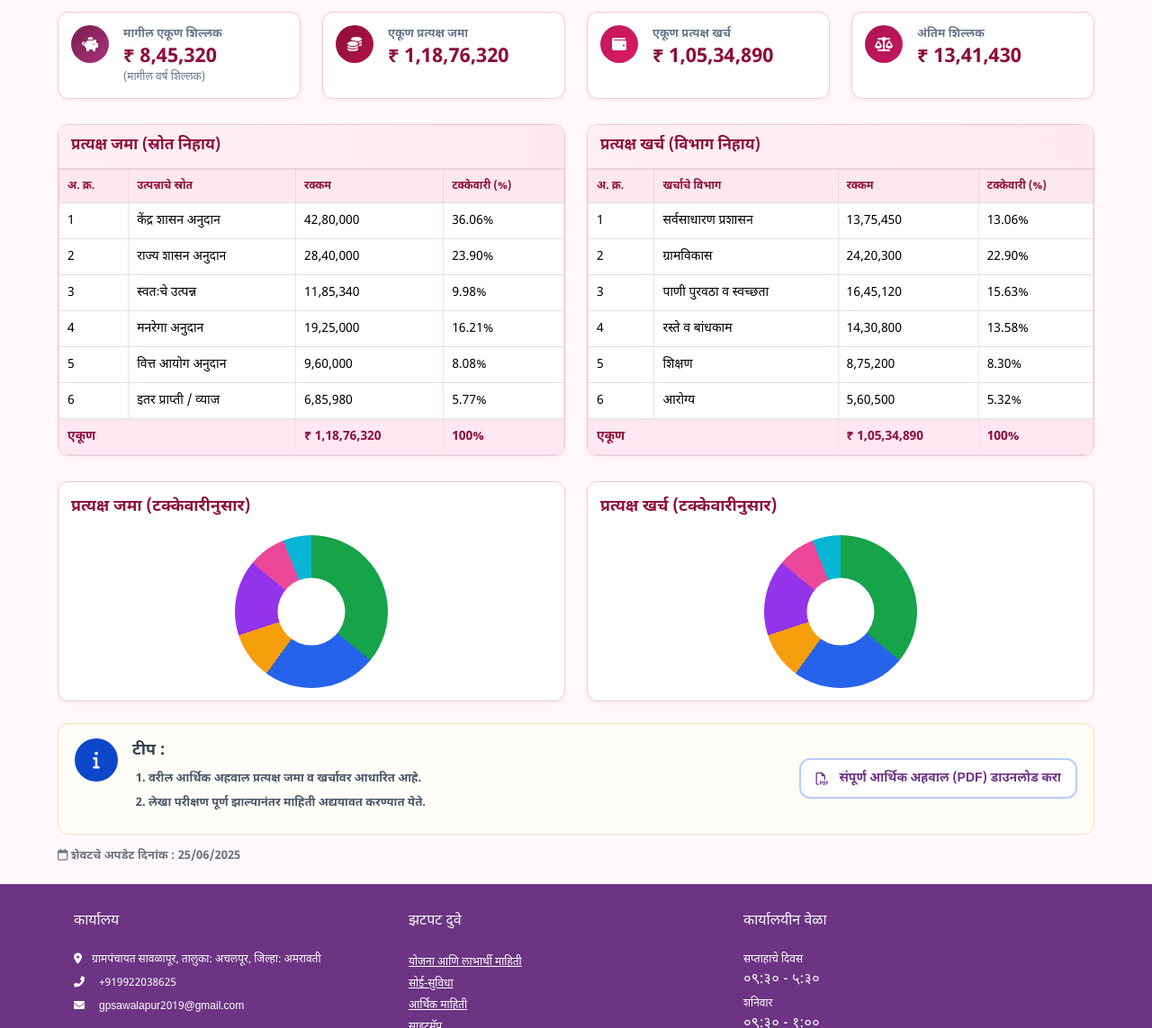
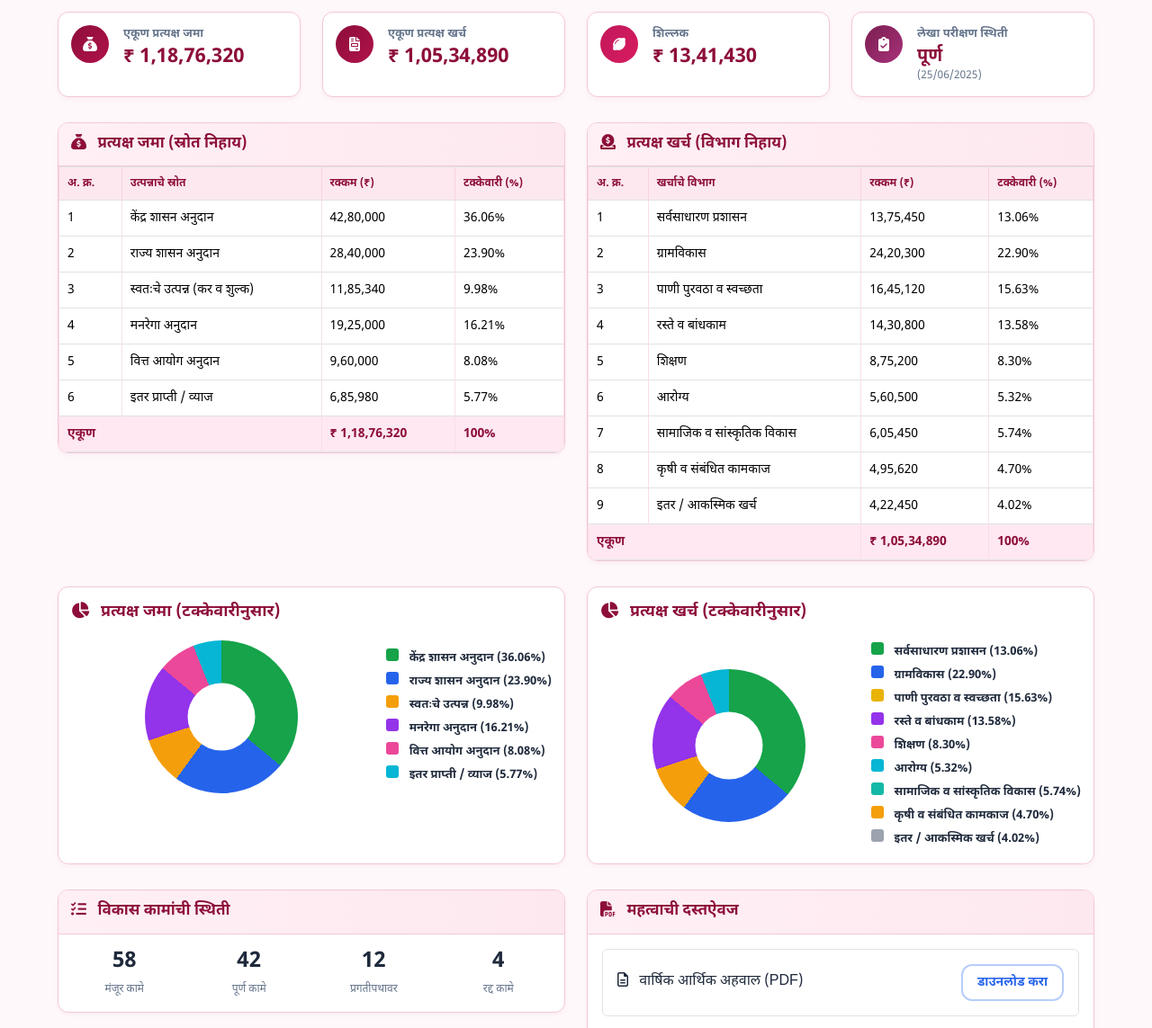
Before and after one commit to bankarnikita46-sketch/Varshik-Ahaval, a plain HTML site: page index.html in a window 1280 px wide. Shown: the part 257-1400 px from the top of the page at 90% size. Drawn offline with nearby package versions, Linux system fonts and the light colour scheme.

Commit message:
Update index.html

```diff
--- a/index.html
+++ b/index.html
@@ -281,6 +281,83 @@ body{
     font-weight:800;
 }
 
+/* ================= COLORFUL PIE CHART CHARTS ================= */
+
+.income-chart{
+background:
+conic-gradient(
+#16a34a 0% 36.06%,
+#2563eb 36.06% 59.96%,
+#f59e0b 59.96% 69.94%,
+#9333ea 69.94% 86.15%,
+#ec4899 86.15% 94.23%,
+#06b6d4 94.23% 100%
+);
+}
+
+.expense-chart{
+background:
+conic-gradient(
+#16a34a 0% 13.06%,
+#2563eb 13.06% 35.96%,
+#f59e0b 35.96% 51.59%,
+#9333ea 51.59% 65.17%,
+#ec4899 65.17% 73.47%,
+#06b6d4 73.47% 78.79%,
+#14b8a6 78.79% 84.53%,
+#fb923c 84.53% 89.23%,
+#9ca3af 89.23% 100%
+);
+}
+
+.chart-legend{
+font-size:13px;
+font-weight:600;
+line-height:2;
+}
+
+.legend{
+display:inline-block;
+width:14px;
+height:14px;
+border-radius:3px;
+margin-right:8px;
+}
+
+.green-l{background:#16a34a;}
+.blue-l{background:#2563eb;}
+.orange-l{background:#f59e0b;}
+.purple-l{background:#9333ea;}
+.pink-l{background:#ec4899;}
+.cyan-l{background:#06b6d4;}
+.yellow-l{background:#eab308;}
+.teal-l{background:#14b8a6;}
+.gray-l{background:#9ca3af;}
+
+.chart-box{
+min-height:100%;
+}
+
+.fake-chart{
+width:220px;
+height:220px;
+border-radius:50%;
+position:relative;
+flex-shrink:0;
+}
+
+.fake-chart::after{
+content:'';
+position:absolute;
+width:90px;
+height:90px;
+background:#fff;
+border-radius:50%;
+top:50%;
+left:50%;
+transform:translate(-50%,-50%);
+}
+
 /* ================= COLORFUL PIE CHART ================= */
 
 .chart-box{
@@ -331,6 +408,7 @@ body{
     justify-content:space-between;
     align-items:center;
     gap:20px;
+    margin-bottom: 10px;
 }
 
 .note-area{
@@ -444,9 +522,18 @@ body{
     justify-content:center;
 }
 
-.fake-chart{
+/* .fake-chart{
     width:200px;
     height:200px;
+} */
+ .fake-chart{
+width:180px;
+height:180px;
+margin:auto;
+}
+
+.chart-legend{
+width:100%;
 }
 
 }
@@ -496,33 +583,9 @@ PDF डाउनलोड करा
 
 </div>
 
-<!-- INFO CARDS -->
+<!-- ================= INFO CARDS ================= -->
 
 <div class="row g-4">
-
-<!-- PREVIOUS BALANCE -->
-
-<div class="col-lg-3 col-md-6">
-
-<div class="info-card">
-
-<div class="d-flex gap-3 align-items-start">
-
-<div class="info-icon purple">
-<i class="fa-solid fa-piggy-bank"></i>
-</div>
-
-<div>
-<div class="info-title">मागील एकूण शिल्लक</div>
-<div class="info-value value-purple">₹ 8,45,320</div>
-<div class="small-text">(मागील वर्ष शिल्लक)</div>
-</div>
-
-</div>
-
-</div>
-
-</div>
 
 <!-- TOTAL RECEIVED -->
 
@@ -533,7 +596,7 @@ PDF डाउनलोड करा
 <div class="d-flex gap-3 align-items-start">
 
 <div class="info-icon green">
-<i class="fa-solid fa-coins"></i>
+<i class="fa-solid fa-sack-dollar"></i>
 </div>
 
 <div>
@@ -555,13 +618,13 @@ PDF डाउनलोड करा
 
 <div class="d-flex gap-3 align-items-start">
 
-<div class="info-icon orange">
-<i class="fa-solid fa-wallet"></i>
+<div class="info-icon green">
+<i class="fa-solid fa-file-invoice"></i>
 </div>
 
 <div>
 <div class="info-title">एकूण प्रत्यक्ष खर्च</div>
-<div class="info-value value-orange">₹ 1,05,34,890</div>
+<div class="info-value value-green">₹ 1,05,34,890</div>
 </div>
 
 </div>
@@ -570,7 +633,7 @@ PDF डाउनलोड करा
 
 </div>
 
-<!-- FINAL BALANCE -->
+<!-- BALANCE -->
 
 <div class="col-lg-3 col-md-6">
 
@@ -578,13 +641,41 @@ PDF डाउनलोड करा
 
 <div class="d-flex gap-3 align-items-start">
 
-<div class="info-icon blue">
-<i class="fa-solid fa-scale-balanced"></i>
+<div class="info-icon orange">
+<i class="fa-solid fa-lemon"></i>
 </div>
 
 <div>
-<div class="info-title">अंतिम शिल्लक</div>
-<div class="info-value value-blue">₹ 13,41,430</div>
+<div class="info-title">शिल्लक</div>
+<div class="info-value value-orange">₹ 13,41,430</div>
+</div>
+
+</div>
+
+</div>
+
+</div>
+
+<!-- AUDIT STATUS -->
+
+<div class="col-lg-3 col-md-6">
+
+<div class="info-card">
+
+<div class="d-flex gap-3 align-items-start">
+
+<div class="info-icon purple">
+<i class="fa-solid fa-clipboard-check"></i>
+</div>
+
+<div>
+<div class="info-title">लेखा परीक्षण स्थिती</div>
+<div class="info-value value-purple" style="font-size:20px;">
+पूर्ण
+</div>
+
+<div class="small-text">(25/06/2025)</div>
+
 </div>
 
 </div>
@@ -595,27 +686,34 @@ PDF डाउनलोड करा
 
 </div>
 
-<!-- TABLES -->
+
+
+<!-- ================= TABLE SECTION ================= -->
 
 <div class="row g-4 mt-1">
+
+<!-- INCOME TABLE -->
 
 <div class="col-lg-6">
 
 <div class="section-box">
 
 <div class="section-head">
+<i class="fa-solid fa-sack-dollar me-2"></i>
 प्रत्यक्ष जमा (स्रोत निहाय)
 </div>
 
 <table class="table custom-table table-bordered">
 
 <thead>
+
 <tr>
 <th>अ. क्र.</th>
 <th>उत्पन्नाचे स्रोत</th>
-<th>रक्कम</th>
+<th>रक्कम (₹)</th>
 <th>टक्केवारी (%)</th>
 </tr>
+
 </thead>
 
 <tbody>
@@ -636,7 +734,7 @@ PDF डाउनलोड करा
 
 <tr>
 <td>3</td>
-<td>स्वतःचे उत्पन्न</td>
+<td>स्वतःचे उत्पन्न (कर व शुल्क)</td>
 <td>11,85,340</td>
 <td>9.98%</td>
 </tr>
@@ -676,23 +774,30 @@ PDF डाउनलोड करा
 
 </div>
 
+
+
+<!-- EXPENSE TABLE -->
+
 <div class="col-lg-6">
 
 <div class="section-box">
 
 <div class="section-head">
+<i class="fa-solid fa-circle-dollar-to-slot me-2"></i>
 प्रत्यक्ष खर्च (विभाग निहाय)
 </div>
 
 <table class="table custom-table table-bordered">
 
 <thead>
+
 <tr>
 <th>अ. क्र.</th>
 <th>खर्चाचे विभाग</th>
-<th>रक्कम</th>
+<th>रक्कम (₹)</th>
 <th>टक्केवारी (%)</th>
 </tr>
+
 </thead>
 
 <tbody>
@@ -739,6 +844,27 @@ PDF डाउनलोड करा
 <td>5.32%</td>
 </tr>
 
+<tr>
+<td>7</td>
+<td>सामाजिक व सांस्कृतिक विकास</td>
+<td>6,05,450</td>
+<td>5.74%</td>
+</tr>
+
+<tr>
+<td>8</td>
+<td>कृषी व संबंधित कामकाज</td>
+<td>4,95,620</td>
+<td>4.70%</td>
+</tr>
+
+<tr>
+<td>9</td>
+<td>इतर / आकस्मिक खर्च</td>
+<td>4,22,450</td>
+<td>4.02%</td>
+</tr>
+
 <tr class="fw-bold">
 <td colspan="2">एकूण</td>
 <td>₹ 1,05,34,890</td>
@@ -755,33 +881,40 @@ PDF डाउनलोड करा
 
 </div>
 
-<!-- CHARTS -->
+
+
+<!-- ================= CHART SECTION ================= -->
 
 <div class="row g-4 mt-1">
+
+<!-- INCOME CHART -->
 
 <div class="col-lg-6">
 
 <div class="chart-box">
 
 <div class="chart-title">
+<i class="fa-solid fa-chart-pie me-2"></i>
 प्रत्यक्ष जमा (टक्केवारीनुसार)
 </div>
 
-<div class="fake-chart"></div>
+<div class="d-flex flex-wrap align-items-center justify-content-between gap-3">
 
-</div>
+<div class="fake-chart income-chart"></div>
 
-</div>
+<div class="chart-legend">
 
-<div class="col-lg-6">
+<div><span class="legend green-l"></span> केंद्र शासन अनुदान (36.06%)</div>
 
-<div class="chart-box">
+<div><span class="legend blue-l"></span> राज्य शासन अनुदान (23.90%)</div>
 
-<div class="chart-title">
-प्रत्यक्ष खर्च (टक्केवारीनुसार)
-</div>
+<div><span class="legend orange-l"></span> स्वतःचे उत्पन्न (9.98%)</div>
 
-<div class="fake-chart"></div>
+<div><span class="legend purple-l"></span> मनरेगा अनुदान (16.21%)</div>
+
+<div><span class="legend pink-l"></span> वित्त आयोग अनुदान (8.08%)</div>
+
+<div><span class="legend cyan-l"></span> इतर प्राप्ती / व्याज (5.77%)</div>
 
 </div>
 
@@ -789,15 +922,152 @@ PDF डाउनलोड करा
 
 </div>
 
-<!-- NOTE -->
+</div>
+
+
+
+<!-- EXPENSE CHART -->
+
+<div class="col-lg-6">
+
+<div class="chart-box">
+
+<div class="chart-title">
+<i class="fa-solid fa-chart-pie me-2"></i>
+प्रत्यक्ष खर्च (टक्केवारीनुसार)
+</div>
+
+<div class="d-flex flex-wrap align-items-center justify-content-between gap-3">
+
+<div class="fake-chart expense-chart"></div>
+
+<div class="chart-legend">
+
+<div><span class="legend green-l"></span> सर्वसाधारण प्रशासन (13.06%)</div>
+
+<div><span class="legend blue-l"></span> ग्रामविकास (22.90%)</div>
+
+<div><span class="legend yellow-l"></span> पाणी पुरवठा व स्वच्छता (15.63%)</div>
+
+<div><span class="legend purple-l"></span> रस्ते व बांधकाम (13.58%)</div>
+
+<div><span class="legend pink-l"></span> शिक्षण (8.30%)</div>
+
+<div><span class="legend cyan-l"></span> आरोग्य (5.32%)</div>
+
+<div><span class="legend teal-l"></span> सामाजिक व सांस्कृतिक विकास (5.74%)</div>
+
+<div><span class="legend orange-l"></span> कृषी व संबंधित कामकाज (4.70%)</div>
+
+<div><span class="legend gray-l"></span> इतर / आकस्मिक खर्च (4.02%)</div>
+
+</div>
+
+</div>
+
+</div>
+
+</div>
+
+</div>
+
+
+
+<!-- ================= DEVELOPMENT STATUS ================= -->
+
+<div class="row g-4 mt-1">
+
+<div class="col-lg-6">
+
+<div class="section-box">
+
+<div class="section-head">
+<i class="fa-solid fa-list-check me-2"></i>
+विकास कामांची स्थिती
+</div>
+
+<div class="row text-center p-3">
+
+<div class="col-3">
+<h4 class="fw-bold">58</h4>
+<div class="small-text">मंजूर कामे</div>
+</div>
+
+<div class="col-3">
+<h4 class="fw-bold">42</h4>
+<div class="small-text">पूर्ण कामे</div>
+</div>
+
+<div class="col-3">
+<h4 class="fw-bold">12</h4>
+<div class="small-text">प्रगतीपथावर</div>
+</div>
+
+<div class="col-3">
+<h4 class="fw-bold">4</h4>
+<div class="small-text">रद्द कामे</div>
+</div>
+
+</div>
+
+</div>
+
+</div>
+
+
+
+<!-- PDF SECTION -->
+
+<div class="col-lg-6">
+
+<div class="section-box">
+
+<div class="section-head">
+<i class="fa-solid fa-file-pdf me-2"></i>
+महत्वाची दस्तऐवज
+</div>
+
+<div class="p-3">
+
+<div class="d-flex justify-content-between align-items-center border rounded p-3 mb-3">
+
+<div>
+<i class="fa-regular fa-file-lines me-2"></i>
+वार्षिक आर्थिक अहवाल (PDF)
+</div>
+
+<button class="pdf-download-btn py-2 px-3">
+डाउनलोड करा
+</button>
+
+</div>
+
+<div class="d-flex justify-content-between align-items-center border rounded p-3">
+
+<div>
+<i class="fa-regular fa-file-lines me-2"></i>
+लेखा परीक्षण अहवाल (Audit Report)
+</div>
+
+<button class="pdf-download-btn py-2 px-3">
+डाउनलोड करा
+</button>
+
+</div>
+
+</div>
+
+</div>
+
+</div>
+
+</div>
+
+
+
+<!-- ================= NOTE SECTION ================= -->
 
 <div class="bottom-box mt-4">
-
-<div class="note-area">
-
-<div class="note-icon">
-<i class="fa-solid fa-info"></i>
-</div>
 
 <div>
 
@@ -808,40 +1078,24 @@ PDF डाउनलोड करा
 <ol class="note-list">
 
 <li>
-वरील आर्थिक अहवाल प्रत्यक्ष जमा व खर्चावर आधारित आहे.
+वरील अहवाल हा 31 मार्च 2025 पर्यंतचा आहे.
 </li>
 
 <li>
-लेखा परीक्षण पूर्ण झाल्यानंतर माहिती अद्ययावत करण्यात येते.
+लेखा परीक्षण पूर्ण झाल्यानंतर अंतिम आकडेवारी बदल होऊ शकते.
 </li>
 
 </ol>
 
 </div>
 
-</div>
-
-<a href="#" class="pdf-download-btn">
-
-<i class="fa-regular fa-file-pdf"></i>
-
-संपूर्ण आर्थिक अहवाल (PDF) डाउनलोड करा
-
-</a>
-
-</div>
-
-<!-- UPDATE -->
-
 <div class="update-box">
 <i class="fa-regular fa-calendar"></i>
-शेवटचे अपडेट दिनांक : 25/06/2025
+शेवटचे अपडेट दिनांक : 15/05/2025
 </div>
 
 </div>
-
 </div>
-
 <!-- FOOTER FILE LOAD -->
 <div id="footer"></div>
 <script>
```
